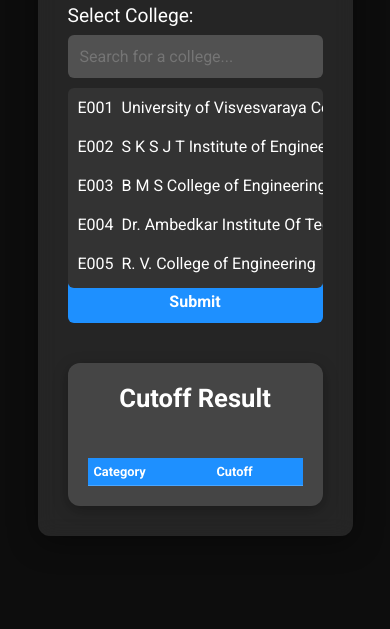
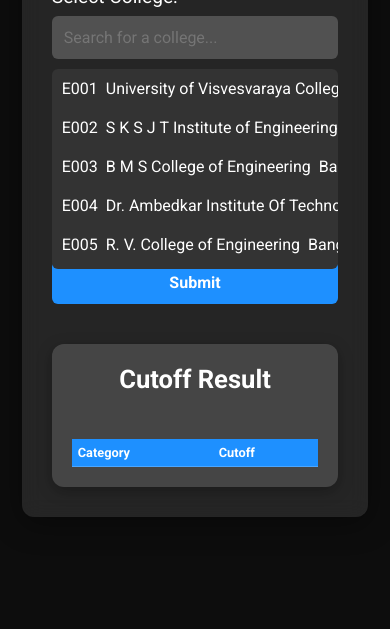
Before and after one commit to Madhup73488/cetcutoff-project, a plain HTML site: page index.html in a window 390 px wide. Shown: the part 215-844 px from the top of the page. Drawn offline with Linux system fonts and the light colour scheme.

Commit message:
Update styles.css

```diff
--- a/styles.css
+++ b/styles.css
@@ -180,7 +180,7 @@
 /* Responsive Styles */
 @media (max-width: 1024px) {
   .container {
-    max-width: 90%;
+    max-width: 99%;
   }
 }
 
```
